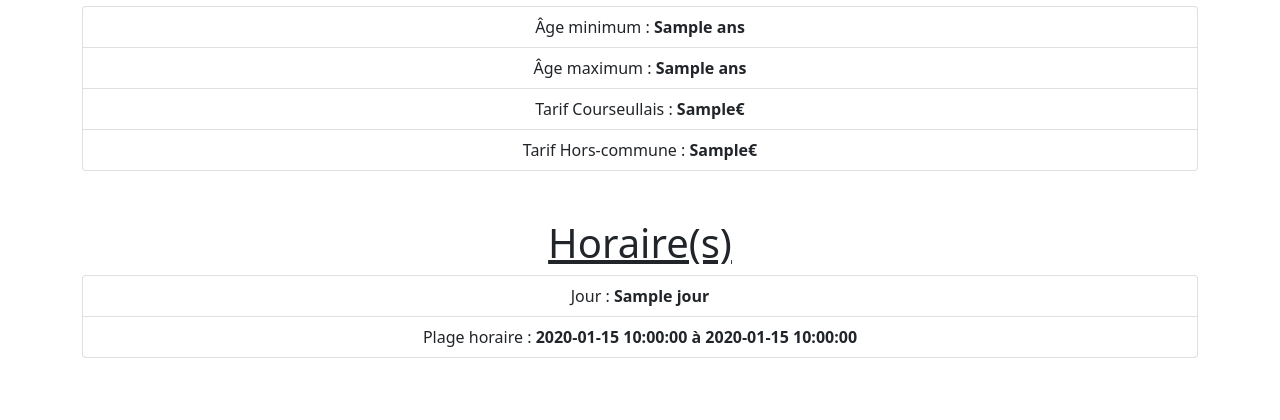
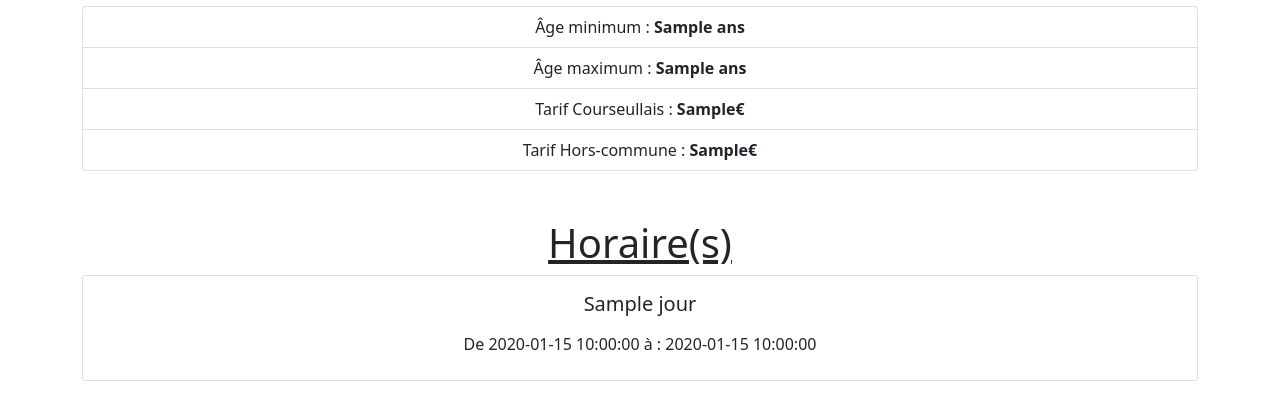
Before and after one commit to Tomchv1/acc, a Symfony app: template templates/activites/consulterActivites.html.twig in a window 1280 px wide. Shown: the part 240-660 px from the top of the page. Run offline with Twig, Linux system fonts and the light colour scheme; the template is opened without the code that fills it: most values are stand-ins (such as "Sample title", 1, 10 or a date in 2020); some libraries are stand-ins or nearby versions.

Commit message:
Lister horaires d'une activité

```diff
--- a/templates/activites/consulterActivites.html.twig
+++ b/templates/activites/consulterActivites.html.twig
@@ -10,22 +10,28 @@
     <body>
     <br>
     <div class="container">
-    <h1 class="display-6"><strong><u>{{consulter.libelle}}</u></strong></h1><br>
+    <h1 class="display-6"><strong><u>{{pActivite.libelle}}</u></strong></h1><br>
       <ul class="list-group">
-        <li class="list-group-item">Âge minimum : <strong>{{consulter.ageMin}} ans</strong></li>
-        <li class="list-group-item">Âge maximum : <strong>{{consulter.ageMax}} ans</strong></li>
-        <li class="list-group-item">Tarif Courseullais : <strong>{{consulter.tarifCours}}€</strong></li>
-        <li class="list-group-item">Tarif Hors-commune : <strong>{{consulter.tarifHorsCours}}€</strong></li>
+        <li class="list-group-item">Âge minimum : <strong>{{pActivite.ageMin}} ans</strong></li>
+        <li class="list-group-item">Âge maximum : <strong>{{pActivite.ageMax}} ans</strong></li>
+        <li class="list-group-item">Tarif Courseullais : <strong>{{pActivite.tarifCours}}€</strong></li>
+        <li class="list-group-item">Tarif Hors-commune : <strong>{{pActivite.tarifHorsCours}}€</strong></li>
       </ul><br><br>
 
 
     <h1 class="display-6"><strong><u>Horaire(s)</u></strong></h1>
-      <ul class="list-group">
-        {% for activites in consulter %}
-          <li class="list-group-item">Jour : <strong>{{consulter.horaire.jour}}</strong></li>
-          <li class="list-group-item">Plage horaire : <strong>{{consulter.horaire.dateDebut}} à {{consulter.horaire.dateFin}}</strong></li>
-        {% endfor %}
+<div class="card-group">
+  {% for horaire in pActivite.horaires %}
+  <div class="card">
+    <div class="card-body">
+      <h5 class="card-title">{{horaire.jour}}</h5>
+        <ul class="list-group list-group-flush">
+          <li class="list-group-item">De {{horaire.dateDebut}} à : {{horaire.dateFin}}</li>
       </ul>
+    </div>
+  </div>
+  {% endfor %}
+</div>
 
 
 
--- a/templates/adherent/consulterAdherent.html.twig
+++ b/templates/adherent/consulterAdherent.html.twig
@@ -14,7 +14,7 @@
 
 <div class="card-group">
   <div class="card">
-    <img src="https://img.icons8.com/cotton/512/000000/conference-call.png" class="card-img-top" alt="...">
+    <img src="https://img.icons8.com/ios/500/000000/face.png" class="card-img-top" alt="...">
     <div class="card-body">
       <h5 class="card-title">{{pAdherent.nom}} {{pAdherent.prenom}}</h5>
         <ul class="list-group list-group-flush">
@@ -25,7 +25,7 @@
   </div>
 
   <div class="card">
-    <img src="https://img.icons8.com/wired/512/000000/price-tag-euro.png" class="card-img-top" alt="...">
+    <img src="https://img.icons8.com/ios/500/000000/euro-pound-exchange.png" class="card-img-top" alt="...">
     <div class="card-body">
       <h5 class="card-title">Informations côtisations</h5>
         <ul class="list-group list-group-flush">
```
Also changed, not shown: src/Controller/ActivitesController.php (+2 -10 lines).
